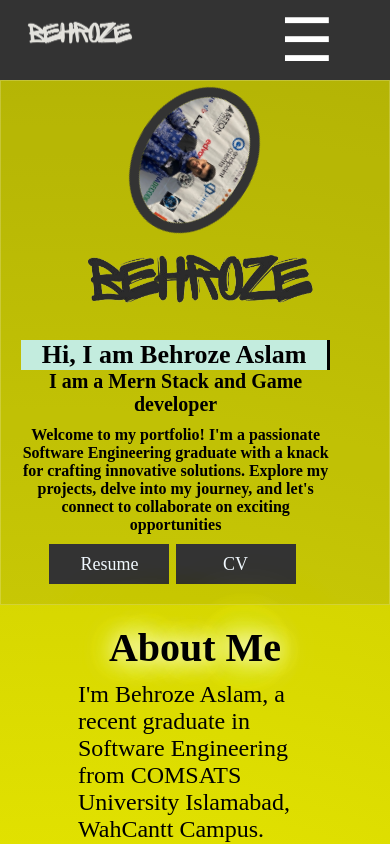
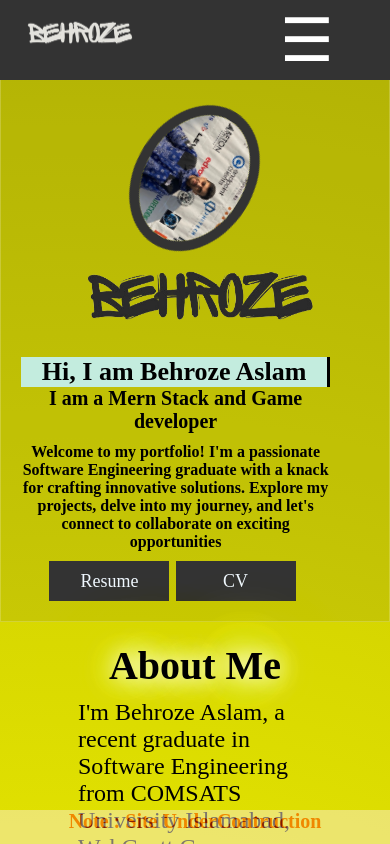
Before and after one commit to barchakuz/portfolio, a React (Vite) app: page / in a window 390 px wide. Shown: the top 844 px of the page. Built offline with nearby package versions, Linux system fonts and the light colour scheme.

Commit message:
debugg: Temp-Navbar

```diff
--- a/src/App.jsx
+++ b/src/App.jsx
@@ -1,5 +1,5 @@
 import {About,Education, Skills,Contact} from './components/index.js'
-import {Footer,Header,Navbar } from './containers/index.js'
+import {Footer,Header,Navbar ,Temp} from './containers/index.js'
 import './App.css'
 
 
@@ -17,6 +17,8 @@ function App() {
     <Skills />
     <Contact />
     <Footer />
+    <Temp />
+
 
     </>
   )
--- a/src/components/education/education.css
+++ b/src/components/education/education.css
@@ -1,6 +1,8 @@
+
 .edu-main{
     height: 900px;
-
+    overflow-x: hidden;
+    overflow-y: hidden;
 
 }
 .edu-heading{
--- a/src/containers/header/Header.jsx
+++ b/src/containers/header/Header.jsx
@@ -23,7 +23,7 @@ function Header({id}) {
             </div>
           </div>
 
-      </div>
+        </div>
     </>
   )
 }
--- a/src/containers/header/header.css
+++ b/src/containers/header/header.css
@@ -5,6 +5,7 @@
   border: 1px solid rgba(255, 255, 255, 0.2);
   display: grid;
   grid-template-columns: 1fr 1fr;
+  padding-top: 5%;
 
 
 }
@@ -157,6 +158,9 @@
 
 }
 @media (max-width: 768px) {
+  .header-body{
+    padding-top: 25%;
+  }
   .header-body-info h1 {
     font-size: 26px;
     animation: loadText 4s steps(20, end);
@@ -184,7 +188,6 @@
     height: 40px;
     line-height: 40px;
   }
-
   .me {
     width: 40%;
     border-radius: 50%;
--- a/src/containers/index.js
+++ b/src/containers/index.js
@@ -1,6 +1,7 @@
 import Footer from './footer/Footer'
 import Header from './header/Header'
 import Navbar from './navbar/Navbar'
+import Temp from './temp/Temp'
 
 
-export { Footer,Header,Navbar}
+export { Footer,Header,Navbar,Temp}
--- a/src/containers/navbar/navbar.css
+++ b/src/containers/navbar/navbar.css
@@ -11,6 +11,10 @@
   }
 
   .navbar-head {
+    position: fixed;
+    top: 0;
+    left: 0;
+    z-index: 1;
     display: flex;
     justify-content: space-between;
     align-items: center;
@@ -54,6 +58,11 @@
   }
 
 @media (max-width: 768px) {
+  .navbar-head{
+    position: fixed;
+    top: 0;
+    left: 0;
+  }
   .navbar-head-list {
     display: none;
     flex-direction: column;
--- /dev/null
+++ b/src/containers/temp/Temp.jsx
@@ -0,0 +1,13 @@
+import React from 'react'
+import './temp.css'
+
+function Temp() {
+  return (
+    <div className='temp-main'>
+      <h1>Note : Site UnderContruction</h1>
+      <p>This is a temporary site built within three hours.</p>
+    </div>
+  )
+}
+
+export default Temp
--- /dev/null
+++ b/src/containers/temp/temp.css
@@ -0,0 +1,25 @@
+.temp-main{
+    background-color: antiquewhite;
+    width: 100%;
+    height: 60px;
+    position: fixed;
+    bottom: 0;
+    left: 0;
+    opacity: 0.8;
+    text-align: center;
+}
+.temp-main:hover{
+    opacity: 1;
+    transition: 0.5s;
+}
+.temp-main h1{
+    font-size: 20px;
+}
+@media (max-width: 786px) {
+    .temp-main{
+        height: 4%;
+        opacity:  0.5;
+        color: rgb(255, 51, 0);
+    }
+
+}
```
Lines whose indentation alone changed are shown as unchanged.
